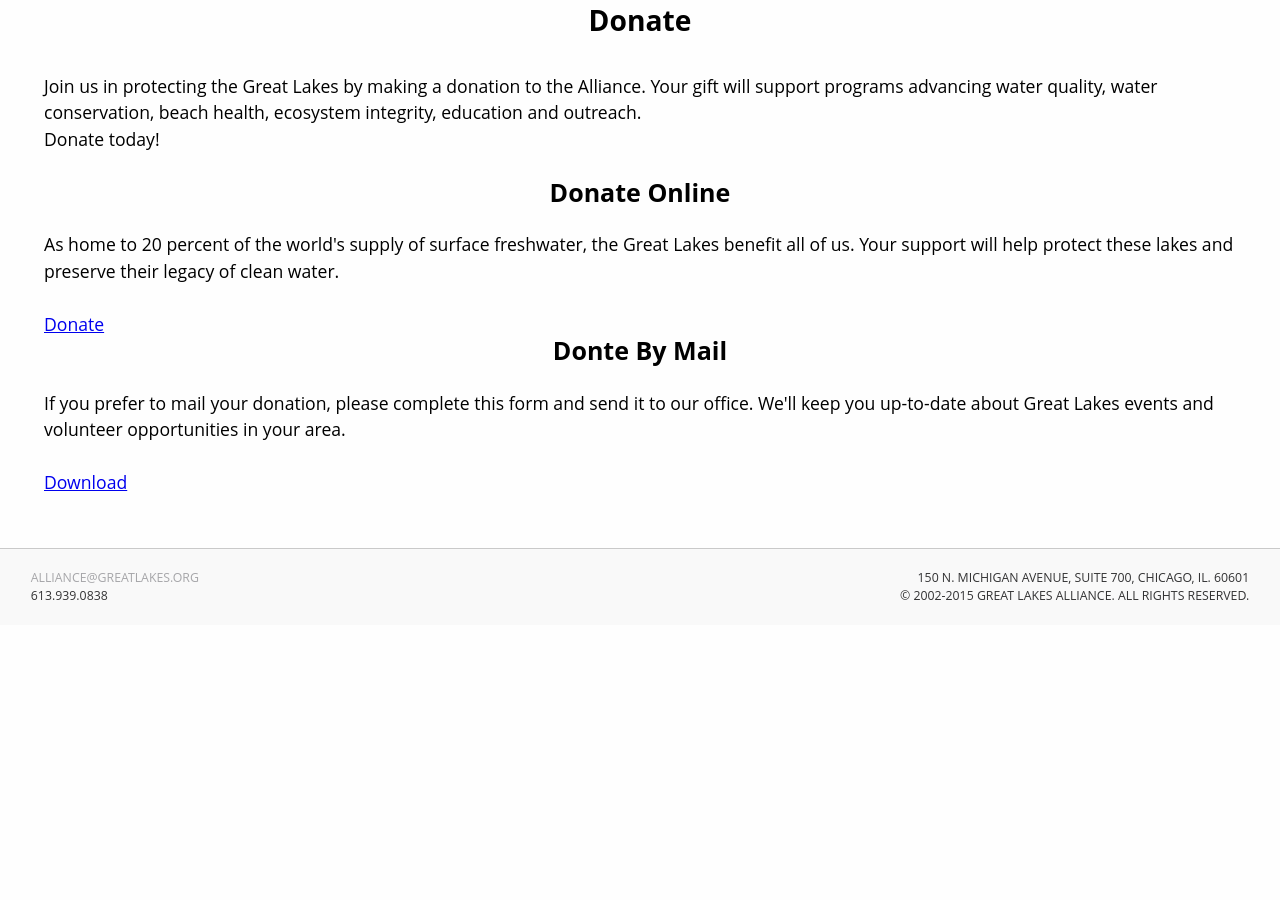
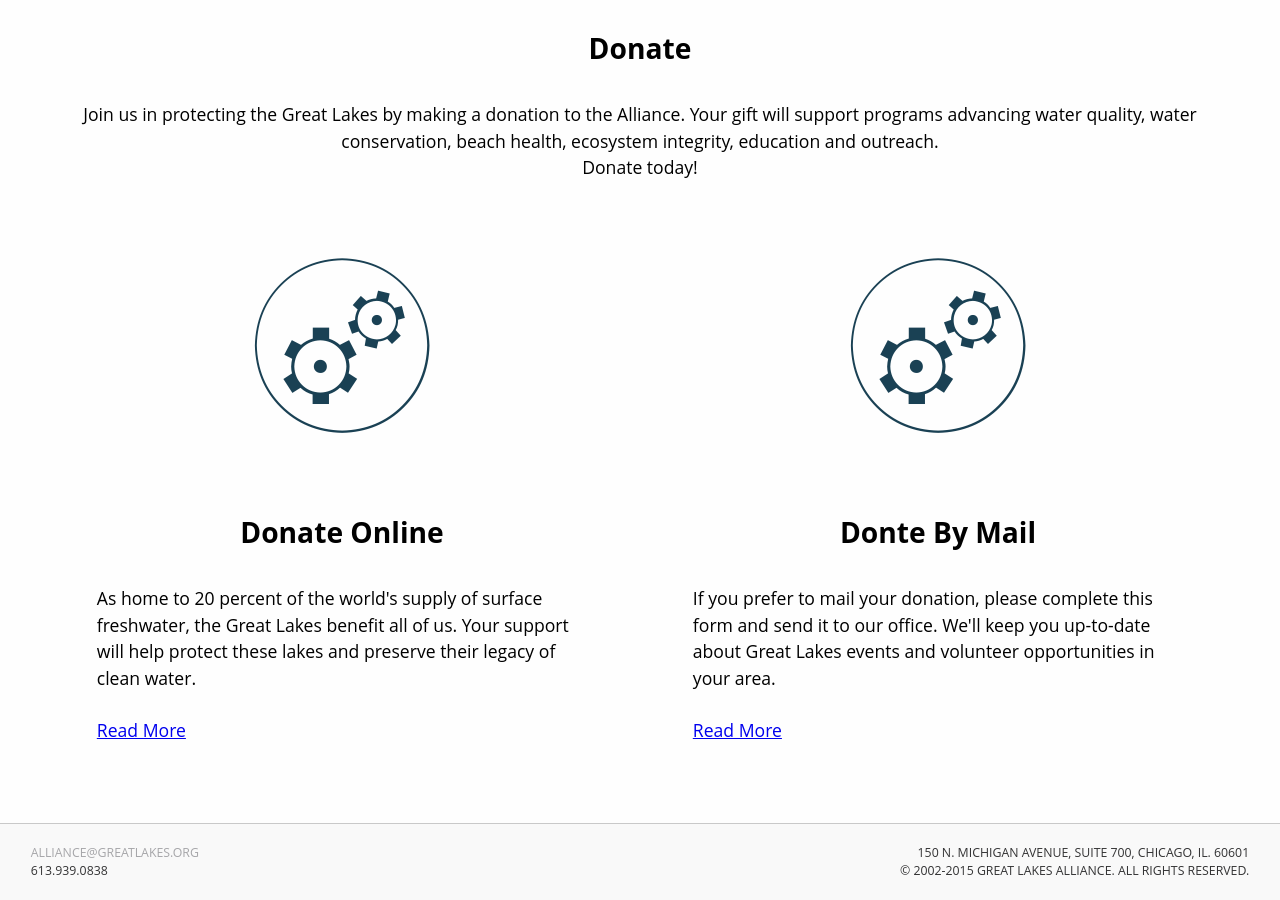
Before and after one commit to gbales11/greatlakesalliance, a Jekyll site: the page built from index.html, in a window 1280 px wide and 900 px high, scrolled down 2321 px. Built offline with Jekyll 4.4.1, drawn with Linux system fonts in a browser that asks for light colours; nearby versions of some CDN libraries; Markdown is read by kramdown in place of the engine named in the settings; before the commit the page ends 2946 px from its top, so only the background shows below that.

Commit message:
refactor(html): update donate section
Update layout of donate section.

```diff
--- a/index.html
+++ b/index.html
@@ -87,16 +87,33 @@
 		the presence of bighead or silver carp.</p>
 		<a href="#">Read More</a>
 
+
+	<hr></hr>
+
+	<section class="donate">
 		<h2>Donate</h2>
-		<p>Join us in protecting the Great Lakes by making a donation to the Alliance. Your gift will support programs advancing water quality, water conservation, beach health, ecosystem integrity, education and outreach.
+		<p class="center-align">Join us in protecting the Great Lakes by making a donation to the Alliance. Your gift will support programs advancing water quality, water conservation, beach health, ecosystem integrity, education and outreach.
 		<br> Donate today!</p>
 
-		<h3>Donate Online</h3>
-		<p>As home to 20 percent of the world's supply of surface
-		freshwater, the Great Lakes benefit all of us. Your support will help protect these lakes and preserve their legacy of clean water.</p>
-		<a href="#">Donate</a>
+	    <div class="grid">
+	        <figure class="unit unit-xs-1 unit-s-1 unit-m-1-2 unit-l-1-2 gutter-2">
+	        	<i class="icon-gears iconic"></i>
+	        	<figcaption>
+		            <h2>Donate Online</h2>
+		            <p>As home to 20 percent of the world's supply of surface
+				freshwater, the Great Lakes benefit all of us. Your support will help protect these lakes and preserve their legacy of clean water.</p>
+		            <a href="#">Read More</a>
+		        </figcaption>
+		    </figure>
 
-		<h3>Donte By Mail</h3>
-		<p>If you prefer to mail your donation, please complete this form and send it to our office. We'll keep you up-to-date about Great Lakes events and volunteer opportunities in your area.</p>
-		<a href="#">Download</a>
+		    <figure class="unit unit-xs-1 unit-s-1 unit-m-1-2 unit-l-1-2 gutter-2">
+	        	<i class="icon-gears iconic"></i>
+	        	<figcaption>
+		            <h2>Donte By Mail</h2>
+		            <p>If you prefer to mail your donation, please complete this form and send it to our office. We'll keep you up-to-date about Great Lakes events and volunteer opportunities in your area.</p>
+		            <a href="#">Read More</a>
+		        </figcaption>
+		    </figure>
+	    </div>
+	</section>
 </div>
```
